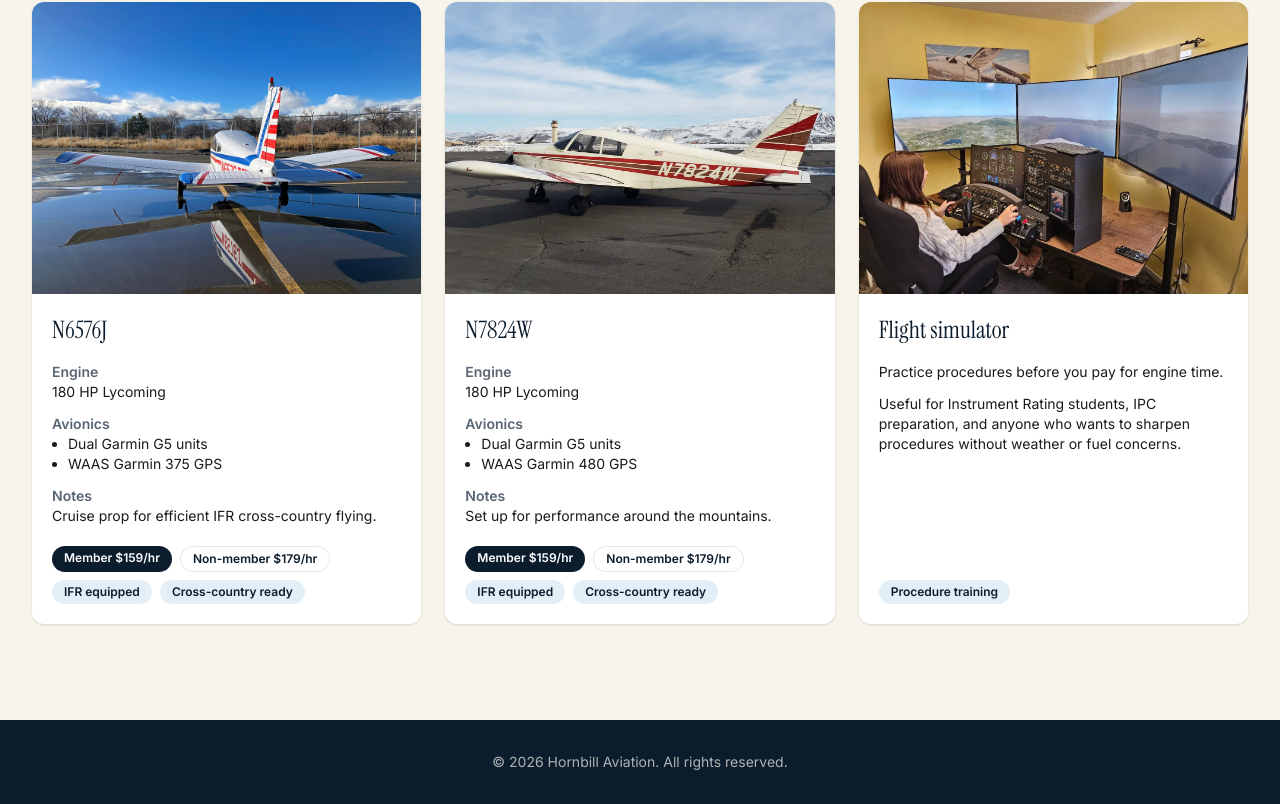
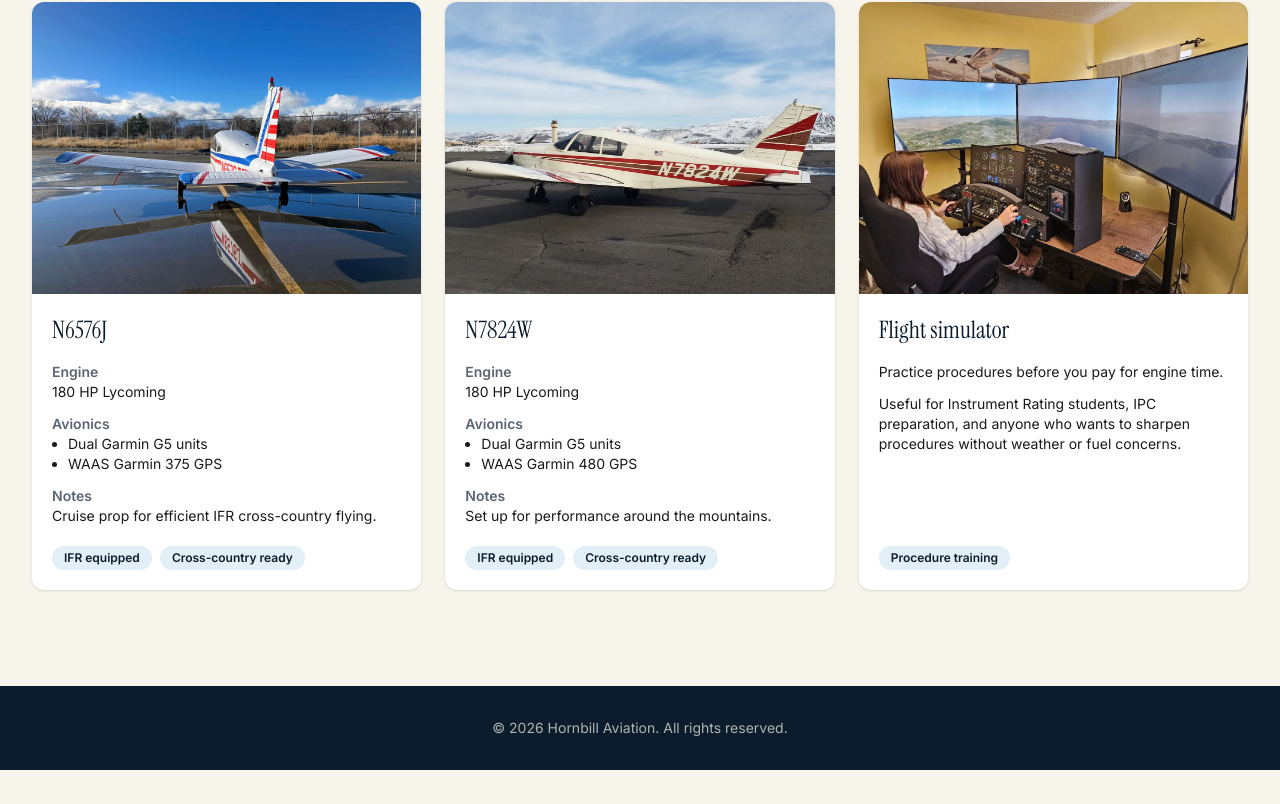
Before and after one commit to jackrwoods/hornbill-flying, a Next.js app: page / in a window 1280 px wide. Shown: the part 860-1664 px from the top of the page. After the commit the page ends 1630 px from the top, so only its background shows below. Built offline with nearby package versions, Linux system fonts and the light colour scheme; no server answers.

Commit message:
fix: remove pricing tags from temporary landing page
Drop the member/non-member hourly rate badges from the coming-soon root
page so only equipment tags (IFR equipped, cross-country ready, procedure
training) remain.

```diff
--- a/src/app/page.tsx
+++ b/src/app/page.tsx
@@ -1,7 +1,7 @@
 import type { Metadata } from "next";
 import { AssetImage as Image } from "@/components/AssetImage";
 import { Container } from "@/components/Container";
-import { getPublishedFleet, membershipRates } from "@/content/fleet";
+import { getPublishedFleet } from "@/content/fleet";
 import { isAircraft } from "@/types";
 import { siteConfig } from "@/lib/config";
 import {
@@ -160,12 +160,6 @@ export default function ComingSoonPage() {
                     <div className="mt-auto flex flex-wrap gap-2 pt-5">
                       {isAircraft(member) ? (
                         <>
-                          <span className="inline-flex rounded-full bg-navy-900 px-3 py-1 text-xs font-semibold text-white">
-                            Member ${membershipRates.memberRate}/hr
-                          </span>
-                          <span className="inline-flex rounded-full border border-navy-800/10 bg-white px-3 py-1 text-xs font-semibold text-navy-900">
-                            Non-member ${membershipRates.nonMemberRate}/hr
-                          </span>
                           {member.ifrEquipped && (
                             <span className="inline-flex rounded-full bg-sky-100 px-3 py-1 text-xs font-semibold text-navy-900">
                               IFR equipped
```
